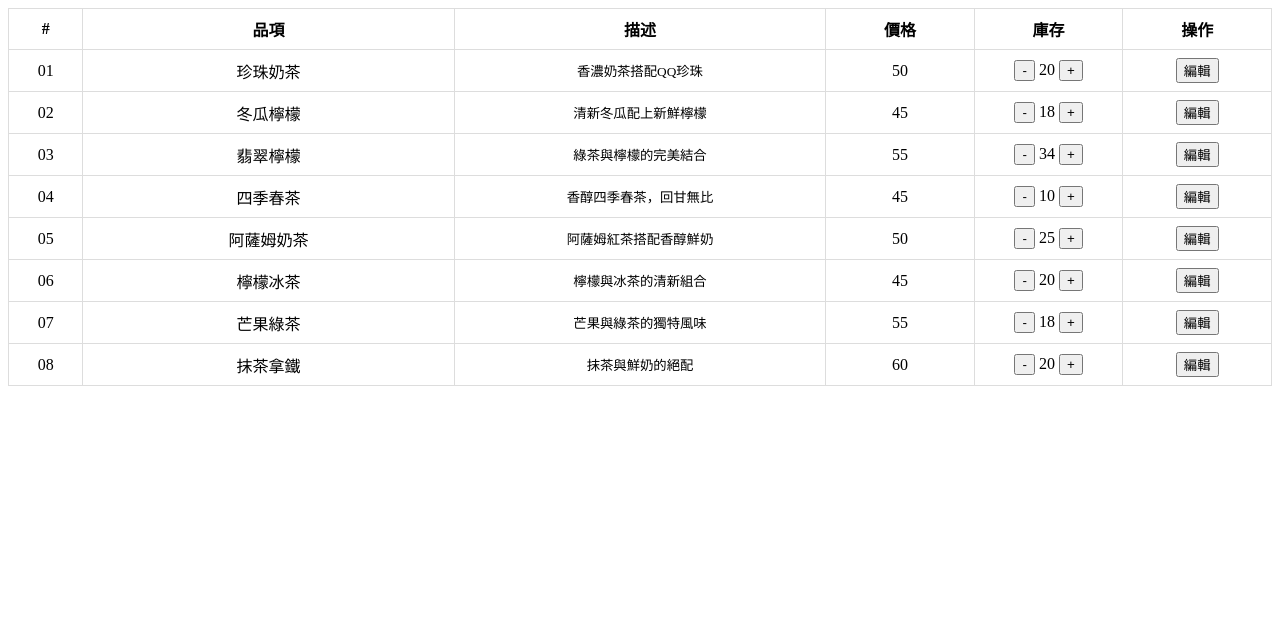
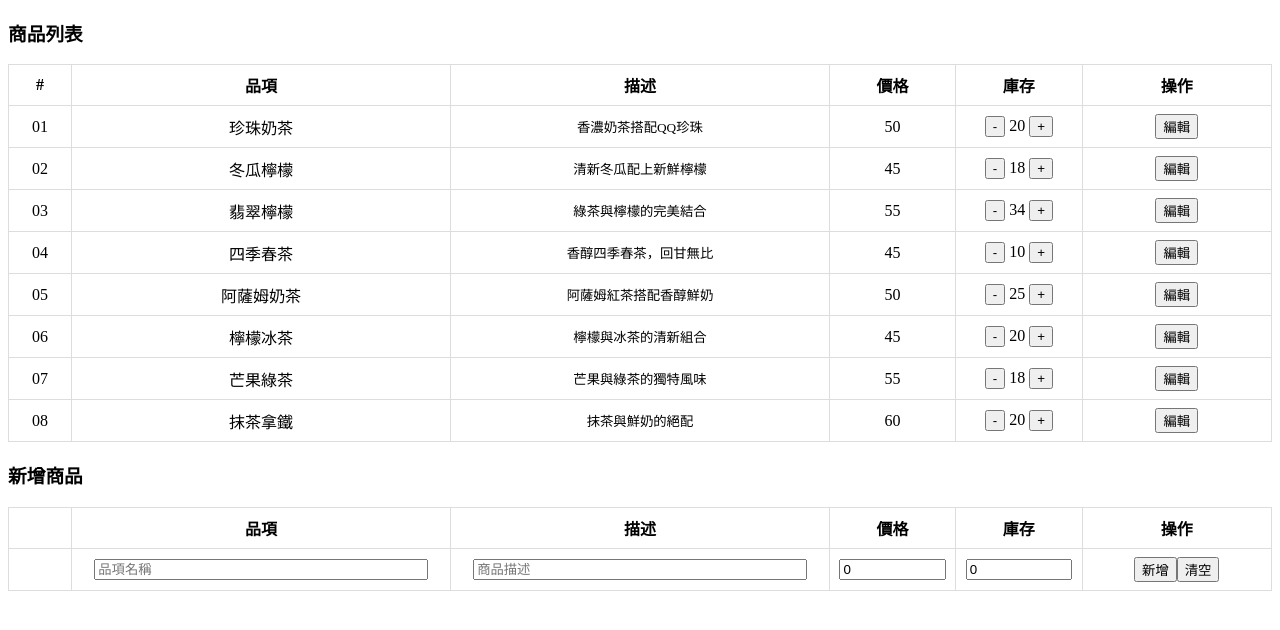
Before and after one commit to dpi627/HexVueHw01, a Vue app: page / in a window 1280 px wide. Shown: the top 630 px of the page. Built offline with nearby package versions, Linux system fonts and the light colour scheme.

Commit message:
feat: 新增商品功能及表單
- 新增商品的表單，包含品項名稱、商品描述、價格及庫存欄位
- 實作新增商品的驗證邏輯
- 更新商品列表以顯示新增的商品
- 清空表單功能以便於再次輸入

```diff
--- a/src/AppHwLv3.vue
+++ b/src/AppHwLv3.vue
@@ -1,13 +1,15 @@
 <template>
+  <!-- 商品列表區塊 -->
+  <h3>商品列表</h3>
   <table>
     <thead>
       <tr>
         <th width="5%" scope="col">#</th>
-        <th width="25%" scope="col">品項</th>
-        <th width="25%" scope="col">描述</th>
+        <th width="30%" scope="col">品項</th>
+        <th width="30%" scope="col">描述</th>
         <th width="10%" scope="col">價格</th>
         <th width="10%" scope="col">庫存</th>
-        <th width="10%" scope="col">操作</th>
+        <th width="15%" scope="col">操作</th>
       </tr>
     </thead>
     <tbody>
@@ -36,6 +38,43 @@
       </tr>
     </tbody>
   </table>
+
+  <!-- 新增區塊 -->
+  <h3>新增商品</h3>
+  <table>
+    <thead>
+      <tr>
+        <th width="5%" scope="col"></th>
+        <th width="30%" scope="col">品項</th>
+        <th width="30%" scope="col">描述</th>
+        <th width="10%" scope="col">價格</th>
+        <th width="10%" scope="col">庫存</th>
+        <th width="15%" scope="col">操作</th>
+      </tr>
+    </thead>
+    <tbody>
+      <tr>
+        <td></td>
+        <td>
+          <input v-model="newItem.name" style="width: 90%;" placeholder="品項名稱" />
+        </td>
+        <td>
+          <input v-model="newItem.description" style="width: 90%;" placeholder="商品描述" />
+        </td>
+        <td>
+          <input v-model.number="newItem.price" style="width: 90%;" type="number" placeholder="價格" />
+        </td>
+        <td>
+          <input v-model.number="newItem.stock" style="width: 90%;" type="number" placeholder="庫存" />
+        </td>
+        <td>
+          <button @click="addItem">新增</button>
+          <button @click="clearForm">清空</button>
+        </td>
+      </tr>
+    </tbody>
+  </table>
+
 </template>
 
 <script setup>
@@ -44,6 +83,57 @@ import { ref } from 'vue';
 // 編輯相關資料狀態
 const editingItem = ref(null);
 const editingName = ref('');
+
+// 新增商品的表單資料
+const newItem = ref({
+  name: '',
+  description: '',
+  price: 0,
+  stock: 0
+});
+
+// 新增商品
+const addItem = () => {
+  // 驗證必填欄位
+  if (!newItem.value.name.trim()) {
+    alert('請輸入品項名稱');
+    return;
+  }
+  if (!newItem.value.description.trim()) {
+    alert('請輸入商品描述');
+    return;
+  }
+  if (newItem.value.price <= 0) {
+    alert('價格必須大於 0');
+    return;
+  }
+  if (newItem.value.stock < 0) {
+    alert('庫存不能為負數');
+    return;
+  }
+
+  // 新增到商品列表
+  items.value.push({
+    name: newItem.value.name.trim(),
+    description: newItem.value.description.trim(),
+    price: newItem.value.price,
+    stock: newItem.value.stock
+  });
+
+  // 清空表單
+  clearForm();
+  alert('商品新增成功！');
+};
+
+// 清空表單
+const clearForm = () => {
+  newItem.value = {
+    name: '',
+    description: '',
+    price: 0,
+    stock: 0
+  };
+};
 
 // 數字格式化函數
 const formatNumber = (num) => {
@@ -92,11 +182,14 @@ const items = ref([
 table {
   width: 100%;
   border-collapse: collapse;
-  margin: 0 auto; /* 讓表格本身置中 */
+  margin: 0 auto;
+  /* 讓表格本身置中 */
 }
 
-th, td {
-  text-align: center; /* 讓所有表格內容置中 */
+th,
+td {
+  text-align: center;
+  /* 讓所有表格內容置中 */
   padding: 8px;
   border: 1px solid #ddd;
 }
```
